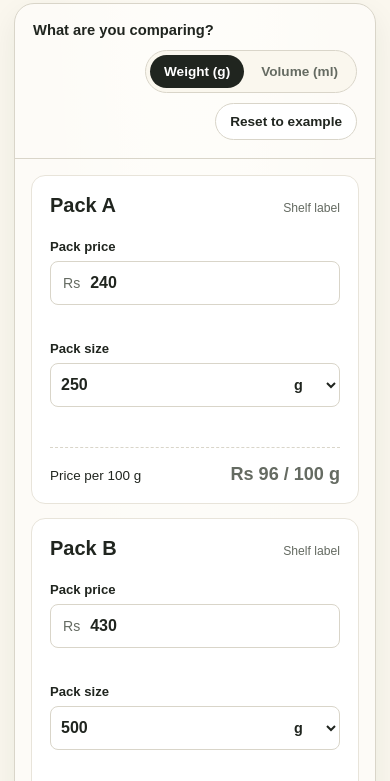
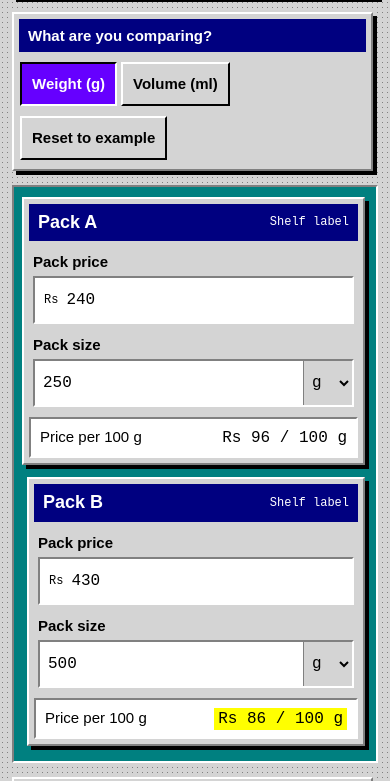
Before and after one commit to rna-amd/lab17-27110240, a plain HTML site: page index.html in a window 390 px wide. Shown: the part 155-936 px from the top of the page. Drawn offline with Linux system fonts and the light colour scheme; a web font is replaced by a local one.

Commit message:
Restyle Shelf Math as a responsive retro desktop

```diff
--- a/index.html
+++ b/index.html
@@ -3,19 +3,61 @@
 <head>
   <meta charset="utf-8">
   <meta name="viewport" content="width=device-width, initial-scale=1">
-  <meta name="theme-color" content="#FAF7EE">
+  <meta name="theme-color" content="#008080">
   <title>Shelf Math — Which pack is the better buy?</title>
   <style>
+    @font-face {
+      font-family: "Retro Display";
+      font-style: normal;
+      font-weight: 800;
+      font-display: swap;
+      src: url(https://fonts.gstatic.com/s/hostgrotesk/v5/co3UmWBnlCJ3U42vbbfdwMjzqHAXOdFzqU5PuWfJ_hGj-w.woff2) format('woff2');
+    }
+
+    @font-face {
+      font-family: "Retro Interface";
+      font-style: normal;
+      font-weight: 400 700;
+      font-stretch: 100%;
+      font-display: swap;
+      src: url(https://fonts.gstatic.com/s/ibmplexsans/v23/zYXzKVElMYYaJe8bpLHnCwDKr932-G7dytD-Dmu1syxeKYY.woff2) format('woff2');
+    }
+
+    @font-face {
+      font-family: "Retro Mono";
+      font-style: normal;
+      font-weight: 500;
+      font-display: swap;
+      src: url(https://fonts.gstatic.com/s/ibmplexmono/v23/-F6qfjptAgt5VM-kVkqdyU8n3twJwlBFgg.woff2) format('woff2');
+    }
+
     :root {
       color-scheme: light;
-      --paper: #FAF7EE;
-      --ink: #20251F;
-      --label: #FFFFFF;
-      --green: #215C3C;
-      --muted: #656B62;
-      --line: #D9D5C9;
-      --error: #A33125;
-      --shadow: 0 12px 30px rgb(32 37 31 / 7%);
+      --dp-color-window: #d4d4d4;
+      --dp-color-ink: #000000;
+      --dp-color-bevel-dark: #808080;
+      --dp-color-bevel-light: #ffffff;
+      --dp-color-accent: #6600ff;
+      --dp-color-highlight: #ffff00;
+      --dp-color-link-hover: #0000ff;
+      --dp-color-desktop: #008080;
+      --dp-color-emphasis: #ff00b8;
+      --dp-color-titlebar: #000080;
+      --dp-typography-interface: "Retro Interface", Arial, sans-serif;
+      --dp-typography-display: "Retro Display", Arial, sans-serif;
+      --dp-typography-mono: "Retro Mono", monospace;
+      --dp-typography-body: 16px;
+      --dp-typography-supporting: 15px;
+      --dp-typography-label: 12px;
+      --dp-typography-body-leading: 1.4;
+      --dp-spacing-pane-inset: 5px;
+      --dp-spacing-item-gap: 10px;
+      --dp-radius-control: 0;
+      --dp-border-frame: 2px;
+      --dp-border-rule: 1px;
+      --dp-motion-ticker-cycle: 1s;
+      --error: #a31523;
+      --frame: var(--dp-border-frame) solid;
     }
 
     * {
@@ -23,80 +65,115 @@
     }
 
     body {
-      min-width: 320px;
+      margin: 0;
       min-height: 100vh;
-      margin: 0;
-      background:
-        radial-gradient(ellipse at 50% -20%, #fffdf7 0, transparent 56%),
-        var(--paper);
-      color: var(--ink);
-      font-family: Arial, sans-serif;
+      background-color: var(--dp-color-window);
+      background-image: radial-gradient(var(--dp-color-bevel-dark) 0.6px, transparent 0.7px);
+      background-size: 5px 5px;
+      color: var(--dp-color-ink);
+      font: var(--dp-typography-body)/var(--dp-typography-body-leading) var(--dp-typography-interface);
     }
 
     main {
-      width: min(100% - 40px, 920px);
+      display: grid;
+      grid-template-columns: repeat(12, minmax(0, 1fr));
+      gap: 18px;
+      width: min(1160px, 100% - 56px);
       margin: 0 auto;
-      padding: 68px 0 48px;
+      padding: 32px 0 42px;
+    }
+
+    .comparison {
+      grid-area: 1 / 1 / span 3 / -1;
+      display: grid;
+      grid-template: subgrid / subgrid;
+      min-width: 0;
+    }
+
+    .masthead,
+    .controls,
+    .pack,
+    .budget-field,
+    .result,
+    .hint {
+      min-width: 0;
+      border: var(--frame);
+      border-color: var(--dp-color-bevel-light) var(--dp-color-bevel-dark) var(--dp-color-bevel-dark) var(--dp-color-bevel-light);
+      padding: var(--dp-spacing-pane-inset);
+      background: var(--dp-color-window);
+      box-shadow: 4px 4px 0 var(--dp-color-ink);
     }
 
     .masthead {
-      margin-bottom: 34px;
-      text-align: center;
+      grid-area: 1 / 1 / auto / 9;
+      z-index: 1;
+      display: flex;
+      flex-direction: column;
+    }
+
+    .masthead::before {
+      content: "";
+      height: 15px;
+      background: var(--dp-color-titlebar);
+    }
+
+    .launch-well {
+      display: flex;
+      flex: 1;
+      flex-direction: column;
+      justify-content: center;
+      padding: 20px clamp(12px, 3vw, 32px);
+      background: var(--dp-color-highlight);
+      border: var(--frame);
+      border-color: var(--dp-color-bevel-dark) var(--dp-color-bevel-light) var(--dp-color-bevel-light) var(--dp-color-bevel-dark);
     }
 
     h1 {
       margin: 0;
-      font-family: Georgia, serif;
-      font-size: clamp(2.8rem, 8vw, 4.5rem);
-      font-weight: 400;
-      letter-spacing: -0.055em;
-      line-height: 1;
+      font-family: var(--dp-typography-display);
+      font-size: clamp(62px, 7.8vw, 94px);
+      font-weight: 800;
+      letter-spacing: -0.065em;
+      line-height: 0.96;
+      text-transform: uppercase;
+      overflow-wrap: anywhere;
     }
 
     .tagline {
-      margin: 15px 0 0;
-      color: var(--muted);
-      font-size: 1.05rem;
-    }
-
-    .comparison {
-      overflow: hidden;
-      border: 1px solid var(--line);
-      border-radius: 20px;
-      background: rgb(255 255 255 / 48%);
-      box-shadow: var(--shadow);
+      margin: 10px 0 0;
+      font-size: clamp(16px, 2vw, 20px);
+      font-weight: 600;
     }
 
     .controls {
-      display: flex;
-      align-items: center;
-      justify-content: space-between;
-      gap: 20px;
-      padding: 20px 24px;
-      border-bottom: 1px solid var(--line);
+      grid-area: 1 / 9 / auto / -1;
+      align-self: end;
+      margin-bottom: 8px;
     }
 
-    .controls p {
+    .controls p,
+    .pack-heading,
+    .budget-field label,
+    .result h2 {
       margin: 0;
-      font-size: 0.92rem;
+      padding: 6px 9px;
+      background: var(--dp-color-titlebar);
+      color: var(--dp-color-bevel-light);
+      font-size: var(--dp-typography-supporting);
       font-weight: 700;
     }
 
     .control-actions {
       display: flex;
-      align-items: center;
-      justify-content: flex-end;
-      gap: 10px;
       flex-wrap: wrap;
+      gap: var(--dp-spacing-item-gap);
+      padding: 10px 5px 4px;
     }
 
     .mode-switch {
-      display: inline-flex;
-      gap: 3px;
-      padding: 4px;
-      border: 1px solid var(--line);
-      border-radius: 999px;
-      background: var(--paper);
+      display: flex;
+      flex-wrap: wrap;
+      gap: 4px;
     }
 
     .mode-switch label {
@@ -111,268 +188,324 @@
       opacity: 0;
     }
 
-    .mode-switch span {
-      display: block;
-      padding: 9px 14px;
-      border-radius: 999px;
-      color: var(--muted);
-      font-size: 0.85rem;
-      font-weight: 700;
+    .mode-switch span,
+    .reset-button {
+      display: flex;
+      align-items: center;
+      min-height: 44px;
+      padding: 6px 10px;
+      border: var(--frame);
+      border-color: var(--dp-color-bevel-light) var(--dp-color-ink) var(--dp-color-ink) var(--dp-color-bevel-light);
+      border-radius: var(--dp-radius-control);
+      background: var(--dp-color-window);
+      color: var(--dp-color-ink);
+      font: 700 var(--dp-typography-supporting)/1.2 var(--dp-typography-interface);
+    }
+
+    .reset-button {
+      cursor: pointer;
     }
 
     .mode-switch input:checked + span {
-      background: var(--ink);
-      color: var(--label);
+      background: var(--dp-color-accent);
+      color: var(--dp-color-bevel-light);
     }
 
-    .mode-switch input:focus-visible + span {
-      outline: 3px solid #78A889;
-      outline-offset: 3px;
-    }
-
-    .reset-button {
-      padding: 10px 14px;
-      border: 1px solid var(--line);
-      border-radius: 999px;
-      background: var(--label);
-      color: var(--ink);
-      font: 700 0.85rem Arial, sans-serif;
-      cursor: pointer;
+    .mode-switch input:checked + span,
+    .mode-switch label:active span,
+    .reset-button:active {
+      border-color: var(--dp-color-ink) var(--dp-color-bevel-light) var(--dp-color-bevel-light) var(--dp-color-ink);
     }
 
     .reset-button:hover {
-      border-color: var(--green);
+      color: var(--dp-color-link-hover);
     }
 
-    .reset-button:focus-visible {
-      outline: 3px solid #78A889;
-      outline-offset: 3px;
+    .reset-button:active {
+      transform: translate(1px, 1px);
+    }
+
+    :is(button, input, select):focus-visible,
+    .mode-switch input:focus-visible + span {
+      outline: 2px solid var(--dp-color-link-hover);
+      outline-offset: 2px;
     }
 
     .shelf {
+      grid-area: 2 / 1 / auto / -1;
       display: grid;
       grid-template-columns: repeat(2, minmax(0, 1fr));
+      align-items: start;
       gap: 18px;
-      padding: 24px;
+      padding: 16px 22px 22px;
+      border: var(--frame);
+      border-color: var(--dp-color-bevel-dark) var(--dp-color-bevel-light) var(--dp-color-bevel-light) var(--dp-color-bevel-dark);
+      background: var(--dp-color-desktop);
     }
 
     .pack {
-      min-width: 0;
-      padding: 22px;
-      border: 1px solid #E8E4DA;
-      border-radius: 14px;
-      background: var(--label);
+      display: grid;
+      grid-template-columns: repeat(2, minmax(0, 1fr));
+      gap: 10px;
+    }
+
+    .pack + .pack {
+      margin-top: 10px;
+    }
+
+    .pack-heading,
+    .pack .unit-price {
+      grid-column: 1 / -1;
     }
 
     .pack-heading {
       display: flex;
-      align-items: baseline;
+      align-items: center;
       justify-content: space-between;
-      gap: 12px;
-      margin-bottom: 22px;
+      gap: 8px;
     }
 
     .pack h2 {
       margin: 0;
-      font-size: 1.25rem;
+      font-size: 1.125rem;
     }
 
     .pack-note {
-      color: var(--muted);
-      font-size: 0.76rem;
+      font: 500 var(--dp-typography-label)/1.25 var(--dp-typography-mono);
     }
 
     .field {
-      margin-bottom: 18px;
+      min-width: 0;
+    }
+
+    .pack .field {
+      margin-inline: 4px;
     }
 
     .field label {
       display: block;
-      margin-bottom: 7px;
-      font-size: 0.82rem;
+      margin-bottom: 4px;
+      font-size: var(--dp-typography-supporting);
       font-weight: 700;
+    }
+
+    .input-wrap,
+    .unit-price,
+    .result p {
+      border: var(--frame);
+      border-color: var(--dp-color-bevel-dark) var(--dp-color-bevel-light) var(--dp-color-bevel-light) var(--dp-color-bevel-dark);
+      background: var(--dp-color-bevel-light);
     }
 
     .input-wrap {
       display: flex;
       align-items: center;
-      border: 1px solid var(--line);
-      border-radius: 8px;
-      background: #fff;
-    }
-
-    .input-wrap:focus-within {
-      border-color: var(--green);
-      box-shadow: 0 0 0 3px rgb(33 92 60 / 12%);
-    }
-
-    .prefix,
-    .suffix {
-      flex: 0 0 auto;
-      color: var(--muted);
-      font-size: 0.88rem;
     }
 
     .prefix {
-      padding-left: 12px;
+      flex: none;
+      padding-left: 9px;
+      font: 500 var(--dp-typography-label)/1 var(--dp-typography-mono);
     }
 
-    .suffix {
-      padding-right: 12px;
+    input[type="number"],
+    .unit-select {
+      min-height: 44px;
+      padding: 7px 8px;
+      border: 0;
+      border-radius: var(--dp-radius-control);
+      background: transparent;
+      color: var(--dp-color-ink);
+      font: 500 16px/1.25 var(--dp-typography-mono);
+      font-variant-numeric: tabular-nums;
     }
 
     input[type="number"] {
       width: 100%;
       min-width: 0;
-      padding: 12px 10px;
-      border: 0;
-      outline: 0;
-      background: transparent;
-      color: var(--ink);
-      font: 700 1rem Arial, sans-serif;
-      font-variant-numeric: tabular-nums;
+    }
+
+    input[type="number"]:focus-visible,
+    .unit-select:focus-visible {
+      outline-offset: -2px;
     }
 
     .unit-select {
-      flex: 0 0 auto;
-      padding: 12px 12px 12px 6px;
-      border: 0;
-      outline: 0;
-      background: transparent;
-      color: var(--ink);
-      font: 700 0.9rem Arial, sans-serif;
+      flex: none;
+      padding-inline: 4px;
+      border-left: var(--dp-border-rule) solid var(--dp-color-bevel-dark);
+      background: var(--dp-color-window);
     }
 
     .error {
-      min-height: 1.1em;
-      margin: 5px 0 0;
+      margin: 4px 0 0;
       color: var(--error);
-      font-size: 0.77rem;
+      font-size: 0.875rem;
+    }
+
+    .error:empty {
+      display: none;
     }
 
     .unit-price {
       display: flex;
       align-items: baseline;
       justify-content: space-between;
-      gap: 10px;
-      margin-top: 21px;
-      padding-top: 16px;
-      border-top: 1px dashed var(--line);
-      font-size: 0.84rem;
+      flex-wrap: wrap;
+      gap: 5px 10px;
+      padding: 7px 9px;
+      font-size: var(--dp-typography-supporting);
     }
 
     .unit-price strong {
-      color: var(--muted);
-      font-size: 1.13rem;
-      font-variant-numeric: tabular-nums;
-      white-space: nowrap;
+      max-width: 100%;
+      font: 500 16px/1.4 var(--dp-typography-mono);
+      overflow-wrap: anywhere;
     }
 
     .unit-price strong.is-lower {
-      color: var(--green);
+      padding-inline: 4px;
+      background: var(--dp-color-highlight);
     }
 
     .budget-control {
-      display: flex;
-      justify-content: flex-end;
-      padding: 0 24px 24px;
+      grid-area: 3 / 2 / auto / 6;
+      align-self: start;
     }
 
-    .budget-field {
-      width: min(100%, 340px);
-      margin: 0;
+    .budget-field .input-wrap {
+      margin-top: 5px;
     }
 
     .results {
+      grid-area: 3 / 6 / auto / -1;
       display: grid;
       grid-template-columns: repeat(2, minmax(0, 1fr));
-      border-top: 1px solid var(--line);
-      background: #F4F1E8;
+      gap: 10px;
+      margin-top: 7px;
     }
 
     .result {
-      padding: 21px 24px 23px;
+      display: flex;
+      flex-direction: column;
     }
 
-    .result + .result {
-      border-left: 1px solid var(--line);
+    .result p {
+      flex: 1;
+      margin: 4px 0 0;
+      padding: 8px;
+      overflow-wrap: anywhere;
     }
 
     .result.budget-result {
       grid-column: 1 / -1;
-      border-top: 1px solid var(--line);
-      border-left: 0;
     }
 
     .result[hidden] {
       display: none;
     }
 
-    .result h2 {
-      margin: 0 0 9px;
-      color: var(--muted);
-      font-size: 0.75rem;
-      letter-spacing: 0.08em;
-      text-transform: uppercase;
-    }
-
-    .result p {
-      margin: 0;
-      font-size: 0.95rem;
-      line-height: 1.5;
-    }
-
     .winner {
-      color: var(--green);
+      color: var(--dp-color-titlebar);
       font-weight: 700;
     }
 
     .hint {
-      margin: 15px 0 0;
-      color: var(--muted);
-      font-size: 0.82rem;
-      line-height: 1.5;
-      text-align: center;
+      grid-column: 1 / -2;
+      margin: 0;
+      padding: 9px 12px;
+      background: var(--dp-color-emphasis);
+      font-size: var(--dp-typography-supporting);
+      font-weight: 600;
     }
 
-    @media (max-width: 620px) {
+    @media (max-width: 1050px) {
       main {
-        width: min(100% - 28px, 470px);
-        padding-top: 44px;
+        width: calc(100% - 40px);
+      }
+
+      .masthead {
+        grid-column-end: 8;
       }
 
       .controls {
-        align-items: flex-start;
-        flex-direction: column;
-        gap: 12px;
-        padding: 18px;
+        grid-column-start: 8;
       }
 
-      .shelf,
+      .budget-control {
+        grid-column-start: 1;
+      }
+
       .results {
-        grid-template-columns: 1fr;
+        grid-column: 6 / -1;
+      }
+    }
+
+    @media (max-width: 760px) {
+      main {
+        display: block;
+        width: calc(100% - 32px);
+        padding-top: 18px;
+      }
+
+      .comparison {
+        display: grid;
+        grid-template: none / minmax(0, 1fr);
+        gap: 14px;
+        margin: 14px 0;
+      }
+
+      .comparison > * {
+        grid-area: auto;
+      }
+
+      .controls,
+      .budget-control {
+        margin: 0 5px 0 0;
+      }
+
+      .results {
+        margin: 0 0 0 4px;
       }
 
       .shelf {
-        gap: 14px;
-        padding: 16px;
+        grid-template-columns: minmax(0, 1fr);
+        gap: 12px;
+        padding: 10px 11px 15px 8px;
       }
 
-      .budget-control {
-        padding: 0 16px 18px;
+      .pack + .pack {
+        margin: 0 0 0 5px;
+      }
+
+      .hint {
+        margin-right: 5px;
+      }
+    }
+
+    @media (max-width: 480px) {
+      main {
+        width: calc(100% - 24px);
+      }
+
+      .masthead h1 {
+        font-size: clamp(35px, 10vw, 48px);
+      }
+
+      .launch-well {
+        padding: 16px 9px;
+      }
+
+      .control-actions {
+        padding-inline: 1px;
       }
 
       .pack {
-        padding: 18px;
+        grid-template-columns: minmax(0, 1fr);
       }
 
-      .result {
-        padding: 18px;
-      }
-
-      .result + .result {
-        border-top: 1px solid var(--line);
-        border-left: 0;
+      .results {
+        grid-template-columns: minmax(0, 1fr);
       }
     }
   </style>
@@ -380,8 +513,10 @@
 <body>
   <main>
     <header class="masthead">
-      <h1>Shelf Math</h1>
-      <p class="tagline">Which pack is the better buy?</p>
+      <div class="launch-well">
+        <h1>Shelf Math</h1>
+        <p class="tagline">Which pack is the better buy?</p>
+      </div>
     </header>
 
     <section class="comparison" aria-label="Compare two packs">
```
Also changed, not shown: 1 other file.
